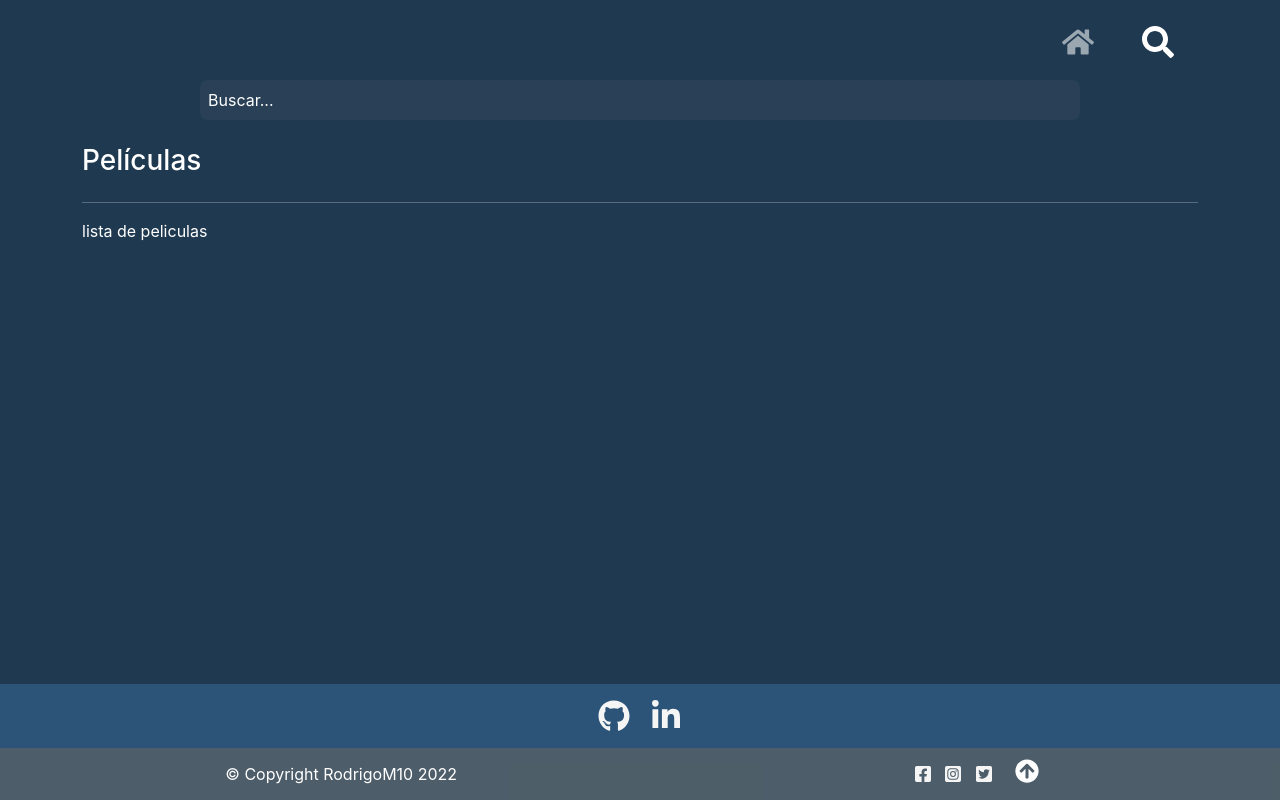
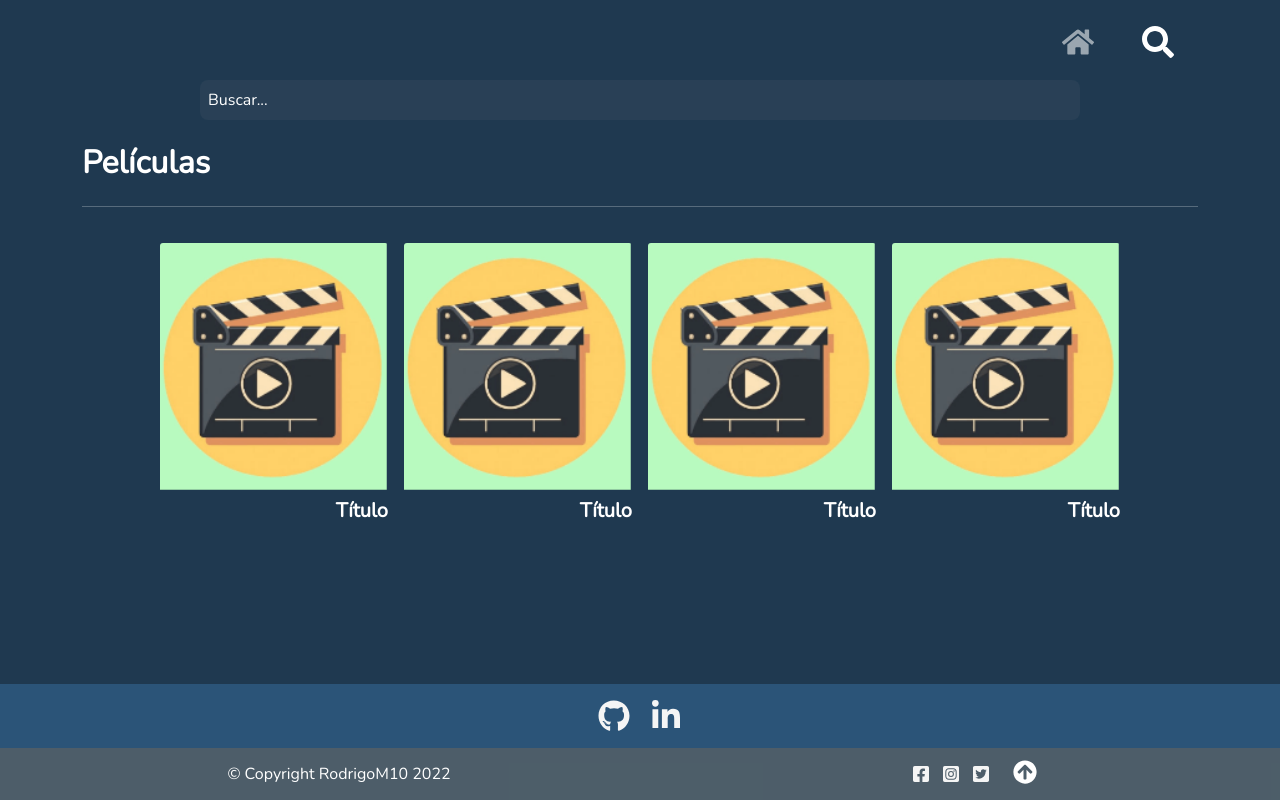
Before and after one commit to RodrigoM10/App-MoviePop-Frontend, a React (Create React App) app: page /searchPage in a window 1280 px wide. Built offline with nearby package versions, Linux system fonts and the light colour scheme.

Commit message:
creacion de CardMovie y creacion del componente Movies que contiene las cardMovies / creacion de navbar dinamica para pantalla MovieDetails/ Creacion de ruta para MovieDetails en publicRoutes

```diff
--- a/src/App.css
+++ b/src/App.css
@@ -4,10 +4,13 @@ body {
   box-sizing: border-box;
   color:#ffffff;
   background-color: #1F3950;
-  font-family: 'Nunito', sans-serif;
+  font-family: 'Nunito', sans-serif !important;
 }
 .schema-page {
   min-height: 100vh;
   display: flex;
   flex-direction: column;
 }
+h2, h5 {
+   font-weight: 600 !important;
+}
--- /dev/null
+++ b/src/components/cardMovie/CardMovie.jsx
@@ -0,0 +1,21 @@
+import React from 'react'
+import { Link } from 'react-router-dom';
+import { Card } from 'react-bootstrap'
+import IMG_MOVIE_DEFAULT from '../../assets/MovieDefaultImage.png'
+import './cardMovie.css'
+
+const CardMovie = () => {
+
+    return (
+        <Card className="card-movie-style p-0 m-1 mx-md-2">
+            <Link to="/movieDetails" className="text-decoration-none">
+                <div>
+                    <Card.Img className="card-img-style " variant="top" src={IMG_MOVIE_DEFAULT} />
+                    <h5 className="py-2 card-title-movie">Título</h5>
+                </div>
+            </Link>
+        </Card>
+    )
+}
+
+export default CardMovie
--- /dev/null
+++ b/src/components/cardMovie/cardMovie.css
@@ -0,0 +1,10 @@
+.card-movie-style{
+    max-width: 17rem !important;
+    min-width: 11rem !important;
+    background-color: transparent !important;
+    border: transparent !important;
+}
+.card-title-movie {
+    color: white !important;
+    text-align: end;
+}
--- /dev/null
+++ b/src/components/movies/Movies.jsx
@@ -0,0 +1,18 @@
+import React from 'react'
+import { Row } from 'react-bootstrap'
+import CardMovie from '../cardMovie/CardMovie'
+
+const Movies = () => {
+    return (
+        <div className="my-3">
+                <Row xs={3} lg={5} className="justify-content-center">
+                    <CardMovie />
+                    <CardMovie />
+                    <CardMovie />
+                    <CardMovie />
+                </Row>
+        </div>
+    )
+}
+
+export default Movies
--- a/src/components/navbarMain/NavbarMain.jsx
+++ b/src/components/navbarMain/NavbarMain.jsx
@@ -1,16 +1,29 @@
 import React from 'react'
-import { NavLink } from 'react-router-dom'
+import { NavLink, useLocation } from 'react-router-dom'
 import { Container, Nav, Navbar } from 'react-bootstrap'
-import { FaHome, FaSearch } from 'react-icons/fa';
+import { FaArrowLeft, FaHome, FaSearch } from 'react-icons/fa';
 import './navbarMain.css'
 
 export const NavbarMain = () => {
+
+  const location = useLocation();
+  const { pathname } = location;
+  const splitLocation = pathname.split("/");
 
   return (
     <Navbar variant="dark" className="navbar-style" expand="lg" >
       <Container >
           <Nav className="ms-auto border-0">
-            <div className="d-flex navbar-links">
+            <div>
+              {splitLocation[1] === "movieDetails"
+                  ?
+                   <div  className="d-flex navbar-links">
+                      <li className="mx-3" >
+                          <Nav.Link as={NavLink} to="/searchPage" activeclassname="link-active"><FaArrowLeft/></Nav.Link>
+                      </li>
+                   </div>
+                 :
+                  <div  className="d-flex navbar-links">
                       <li className="mx-3" >
                         <Nav.Link as={NavLink} to="/" activeclassname="link-active"><FaHome/></Nav.Link>
                       </li>
@@ -18,6 +31,8 @@ export const NavbarMain = () => {
                         <Nav.Link as={NavLink} to="/searchPage" activeclassname="link-active"><FaSearch/></Nav.Link>
                       </li>
                   </div>
+              }
+            </div>
           </Nav>
       </Container>
     </Navbar>
--- a/src/components/searchForm/SearchForm.jsx
+++ b/src/components/searchForm/SearchForm.jsx
@@ -6,7 +6,7 @@ const SearchForm = () => {
     return (
         <Form
             className=" d-flex justify-content-center align-items-center mx-2"
-            autocomplete="off"
+            autoComplete="off"
         >
             <input
                 name="searchMovie"
--- a/src/layout/PublicLayout.jsx
+++ b/src/layout/MainLayout.jsx
@@ -2,7 +2,7 @@ import React from 'react';
 import { Footer } from '../components/footer/Footer';
 import { NavbarMain } from '../components/navbarMain/NavbarMain';
 
-const PublicLayout = ({ children }) => {
+const MainLayout = ({ children }) => {
 
   return (
     <div className='schema-page'>
@@ -13,4 +13,4 @@ const PublicLayout = ({ children }) => {
   );
 };
 
-export default PublicLayout;
+export default MainLayout;
--- /dev/null
+++ b/src/pages/MoviesDetails.jsx
@@ -0,0 +1,16 @@
+import React from 'react'
+import { Container } from 'react-bootstrap';
+
+
+function MovieDetails() {
+
+    return (
+        <Container className=" d-flex flex-column">
+        <h2 className='mt-4'>Detalles</h2>
+        <hr />
+
+    </Container>
+    )
+}
+
+export default MovieDetails;
--- a/src/pages/SearchPage.jsx
+++ b/src/pages/SearchPage.jsx
@@ -1,5 +1,6 @@
 import React from 'react'
 import { Container } from 'react-bootstrap';
+import Movies from '../components/movies/Movies';
 import SearchForm from '../components/searchForm/SearchForm';
 
 
@@ -8,9 +9,9 @@ function SearchPage() {
     return (
         <Container className=" d-flex flex-column">
             <SearchForm />
-            <h3 className='mt-4'>Películas</h3>
+            <h2 className='mt-4'>Películas</h2>
             <hr />
-            <div>lista de peliculas</div>
+            <Movies />
         </Container>
     )
 }
--- a/src/routes/PublicRoutes.jsx
+++ b/src/routes/PublicRoutes.jsx
@@ -1,17 +1,19 @@
 import React from 'react';
-import {  Route, Routes } from 'react-router-dom';
-import PublicLayout from '../layout/PublicLayout'
+import { Route, Routes } from 'react-router-dom';
+import MainLayout from '../layout/MainLayout';
 import Home from '../pages/Home';
+import MovieDetails from '../pages/MoviesDetails';
 import SearchPage from '../pages/SearchPage';
 
 function PublicRoutes() {
     return (
-            <PublicLayout>
-                <Routes>
-                    <Route  path="/" element={<Home />} />
-                    <Route  path="/searchPage" element={<SearchPage />} />
-                </Routes>
-            </PublicLayout>
+            <MainLayout>
+              <Routes>
+                <Route path="/" element={<Home />} />
+                <Route path="/searchPage" element={<SearchPage />} />
+                <Route path="/movieDetails/:movieId" element={<MovieDetails />} />
+              </Routes>
+            </MainLayout>
     );
 }
 
```
Also changed, not shown: src/components/movieDetail/MovieDetail.jsx (added, +10 -0 lines), src/assets/MovieDefaultImage.png (added), src/components/movieDetail/moviDetail.css (added). Lines whose indentation alone changed are shown as unchanged.
